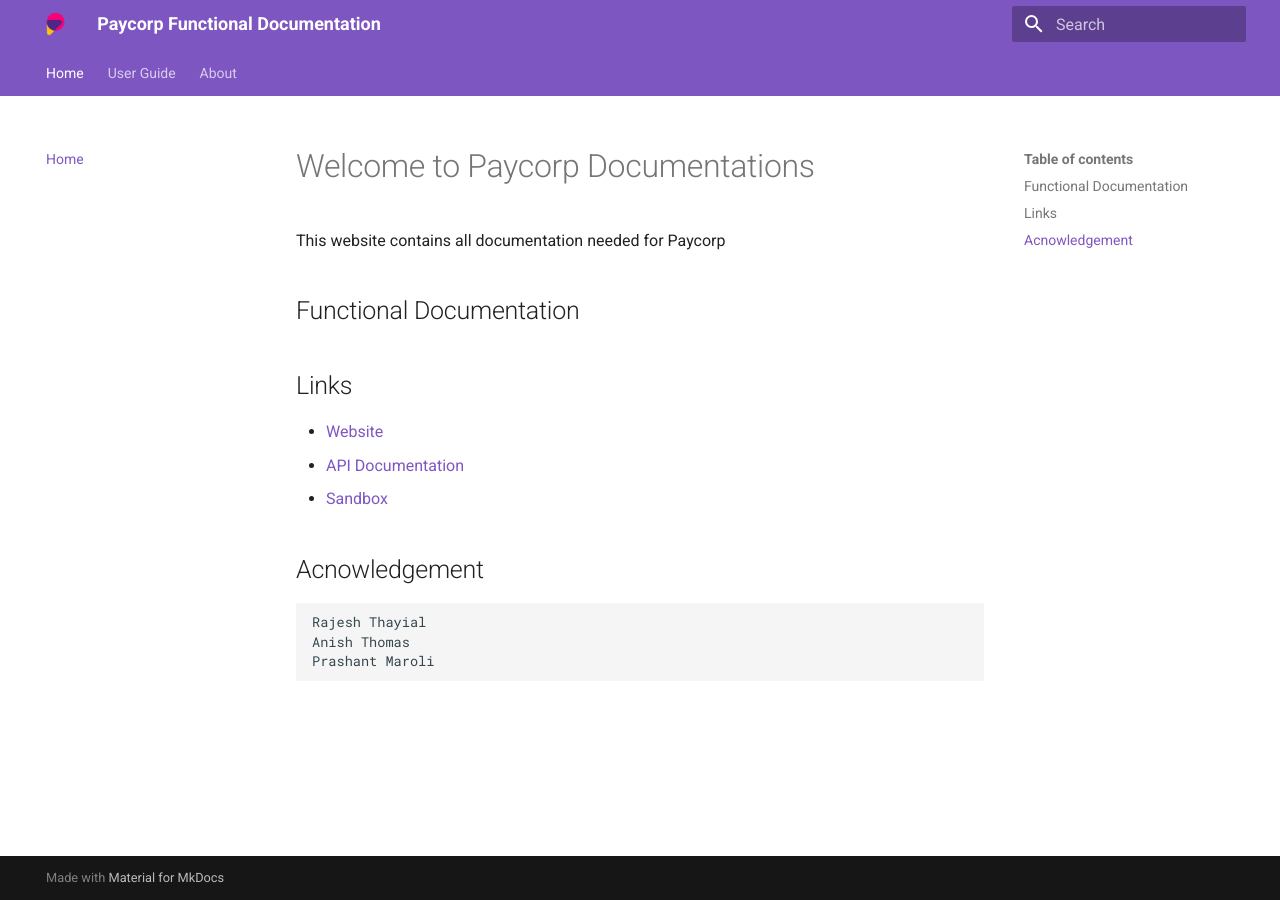
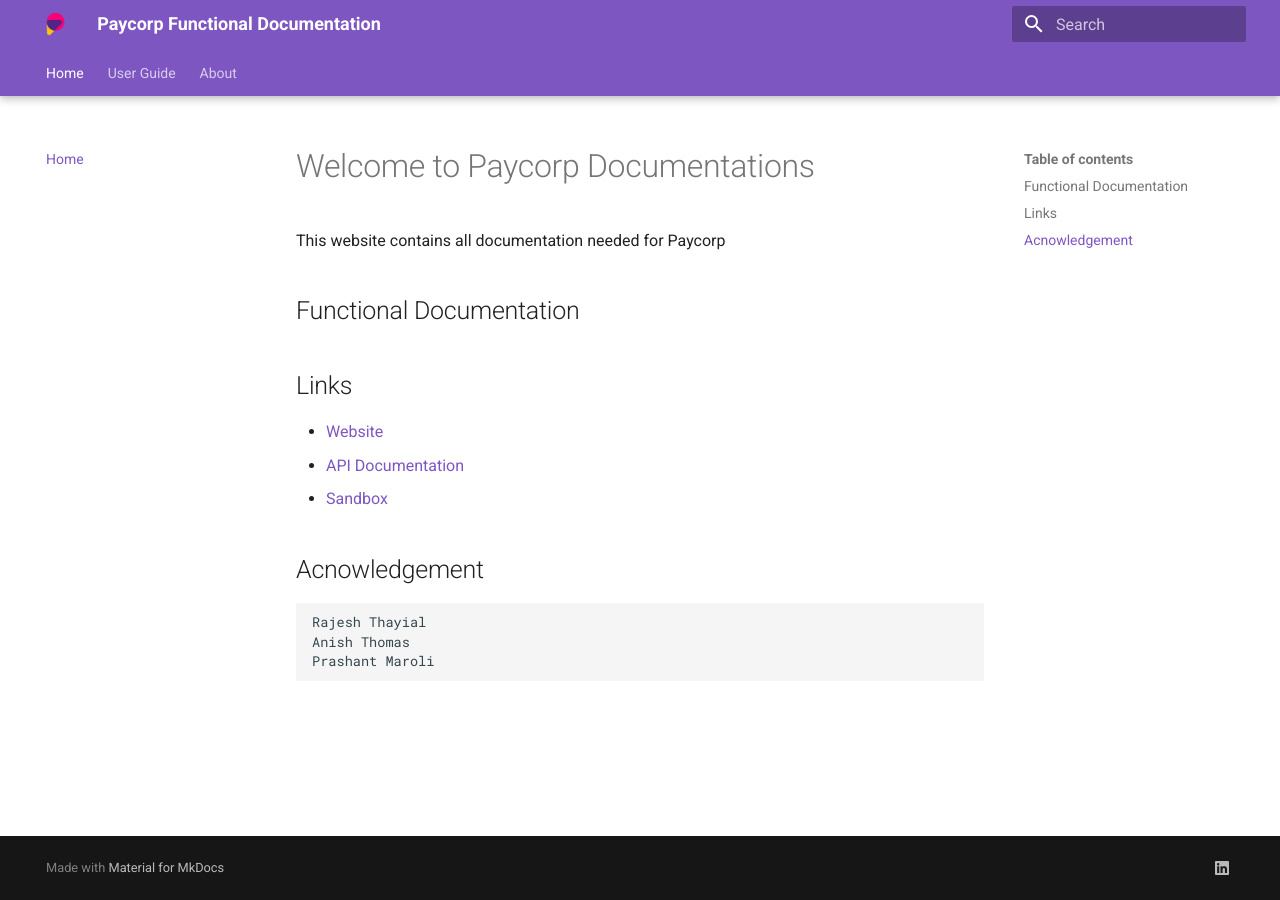
Before and after one commit to prashantevolvus/prashantevolvus.github.io, an MkDocs documentation site: the page built from docs/index.md, in a window 1280 px wide. Built offline with MkDocs 1.6.1 and Material for MkDocs 9.7.7, drawn with Linux system fonts in a browser that asks for light colours.

Commit message:
Navigation

```diff
--- a/mkdocs.yml
+++ b/mkdocs.yml
@@ -9,6 +9,14 @@
     - navigation.instant
     - navigation.tracking
     - navigation.tabs
+    - navigation.tabs.sticky
+    - navigation.sections
+    - navigation.top
+extra:
+  social:
+    - icon: fontawesome/brands/linkedin
+      link: https://www.linkedin.com/company/paycorp-io/
+      name: Paycorp on Linkedin
 nav:
     - Home: 'index.md'
     - 'User Guide':
```
